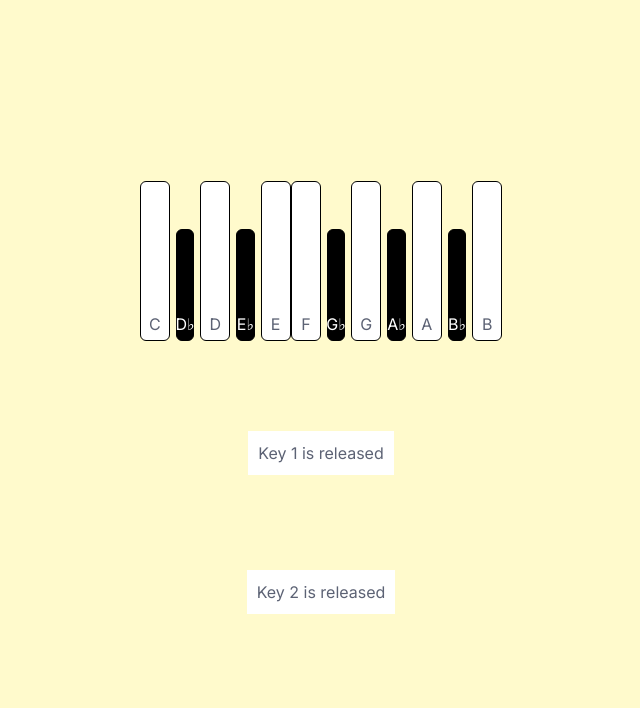
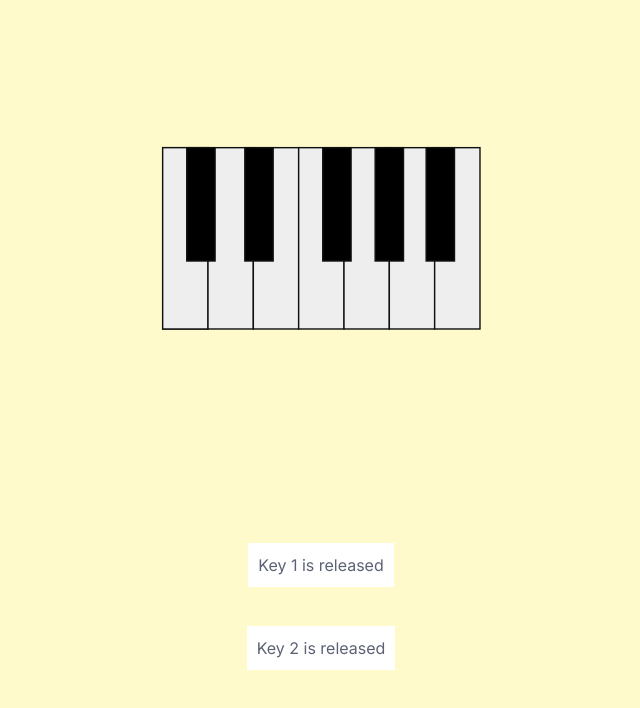
Before and after one commit to asgervelling/sheet-music-editor, a Next.js app: page / in a window 1280 px wide. Shown: the top 708 px of the page, without its empty margins (319-959 px from the left). Built offline with nearby package versions, Linux system fonts and the light colour scheme.

Commit message:
Added some svg

```diff
--- a/src/app/layout.tsx
+++ b/src/app/layout.tsx
@@ -16,7 +16,9 @@ export default function RootLayout({
 }) {
   return (
     <html lang="en">
-      <body className={inter.className}>{children}</body>
+      <body className={inter.className}>
+        {children}
+      </body>
     </html>
   )
 }
--- a/src/app/page.tsx
+++ b/src/app/page.tsx
@@ -1,12 +1,13 @@
 import KeyboardKey from "@/components/KeyboardKey"
 import Piano from "../components/Piano"
 import { StateProvider } from "./context/StateContext"
+import PianoSVG from "@/components/PianoSVG"
 
 export default function Home() {
   return (
     <main className="flex min-h-screen flex-col items-center justify-evenly p-24">
       <StateProvider>
-        <Piano />
+        <PianoSVG />
         <KeyboardKey keyName="1" />
         <KeyboardKey keyName="2" />
       </StateProvider>
--- a/src/components/Piano/BlackKey.tsx
+++ b/src/components/Piano/BlackKey.tsx
@@ -1,5 +1,6 @@
 "use client";
 import { PianoKeyProps } from "./props";
+import "./PianoKey.css";
 
 export default function BlackKey({ noteName, active }: PianoKeyProps) {
   const keyStyle = {
@@ -9,9 +10,7 @@ export default function BlackKey({ noteName, active }: PianoKeyProps) {
 
   return (
     <div
-      className="w-3/5 h-28 p-1
-                 flex flex-col justify-end items-center
-                 border border-black rounded-md"
+      className="piano-key black-key"
       style={keyStyle}
     >
       <p>{noteName}</p>
--- a/src/components/Piano/PianoKey.css
+++ b/src/components/Piano/PianoKey.css
@@ -3,6 +3,7 @@
   display: flex;
   align-items: flex-end;
   justify-content: center;
+  position: relative;
 }
 
 .white-key {
@@ -10,6 +11,8 @@
   background-color: white;
   border: 1px solid #000;
   cursor: pointer;
+  position: relative;
+  z-index: 0; /* Ensure white keys are below black keys */
 }
 
 .black-key {
@@ -17,10 +20,13 @@
   height: 120px;
   background-color: black;
   position: absolute;
-  z-index: 1;
+  z-index: 1; /* Place black keys above white keys */
   cursor: pointer;
+  transform: translateX(-15px);
 }
 
-.active {
-  background-color: #f0f0f0; /* Change the background color for active keys */
+/* Adjust the position of the white keys in the piano
+   except the first one */
+.white-key:not(:first-child) {
+  border-radius: 4rem;
 }
--- a/src/components/Piano/PianoKey.tsx
+++ b/src/components/Piano/PianoKey.tsx
@@ -3,11 +3,11 @@ import React from "react";
 import BlackKey from "./BlackKey";
 import WhiteKey from "./WhiteKey";
 import { PianoKeyProps } from "./props";
-import "./PianoKey.css"; // Import the CSS file
+import "./PianoKey.css";
 
 function PianoKey({ noteName, active }: PianoKeyProps) {
   return (
-    <div className="w-full flex justify-center items-end">
+    <div className="w-full flex justify-center items-start">
       {noteName.length === 2 ? (
         <BlackKey noteName={noteName} active={active} />
       ) : (
--- a/src/components/Piano/WhiteKey.tsx
+++ b/src/components/Piano/WhiteKey.tsx
@@ -1,5 +1,6 @@
 "use client";
 import { PianoKeyProps } from "./props";
+import "./PianoKey.css";
 
 export default function WhiteKey({ noteName, active }: PianoKeyProps) {
   const keyStyle = {
@@ -9,9 +10,7 @@ export default function WhiteKey({ noteName, active }: PianoKeyProps) {
 
   return (
     <div
-      className="w-full h-40 p-1
-                 flex flex-col justify-end items-center
-                 border border-black rounded-md"
+      className="piano-key white-key"
       style={keyStyle}
     >
       <p>{noteName}</p>
--- /dev/null
+++ b/src/components/PianoSVG.tsx
@@ -0,0 +1,38 @@
+import React from "react";
+import SVGPianoKey from "./SVGPianoKey";
+
+const PianoSVG = () => {
+  const whiteHeight = 16;
+  const blackHeight = 10;
+
+  return (
+    <div className="w-1/3 h-96">
+      <svg version="1.1" xmlns="http://www.w3.org/2000/svg" viewBox="0 0 32 34">
+        <g id="Keyboard">
+          <g id="Octave" stroke="#111" stroke-width="0.125">
+            <g id="WhiteKeys" fill="#eee">
+              <SVGPianoKey x={2} y={2} width={4} height={whiteHeight} />
+              <SVGPianoKey x={2} y={2} width={4} height={whiteHeight} />
+              <SVGPianoKey x={6} y={2} width={4} height={whiteHeight} />
+              <SVGPianoKey x={10} y={2} width={4} height={whiteHeight} />
+              <SVGPianoKey x={14} y={2} width={4} height={whiteHeight} />
+              <SVGPianoKey x={18} y={2} width={4} height={whiteHeight} />
+              <SVGPianoKey x={22} y={2} width={4} height={whiteHeight} />
+              <SVGPianoKey x={26} y={2} width={4} height={whiteHeight} />
+            </g>
+
+            <g id="BlackKeys" fill="#000">
+              <SVGPianoKey x={4.125} y={2} width={2.5} height={blackHeight} />
+              <SVGPianoKey x={9.25} y={2} width={2.5} height={blackHeight} />
+              <SVGPianoKey x={16.125} y={2} width={2.5} height={blackHeight} />
+              <SVGPianoKey x={20.75} y={2} width={2.5} height={blackHeight} />
+              <SVGPianoKey x={25.25} y={2} width={2.5} height={blackHeight} />
+            </g>
+          </g>
+        </g>
+      </svg>
+    </div>
+  );
+};
+
+export default PianoSVG;
--- /dev/null
+++ b/src/components/SVGPianoKey.tsx
@@ -0,0 +1,19 @@
+type SVGPianoKeyProps = {
+  x: number
+  y: number
+  width: number
+  height: number
+}
+
+export default function SVGPianoKey({ x, y, width, height }: SVGPianoKeyProps) {
+  return (
+    <rect
+      x={x}
+      y={y}
+      width={width}
+      height={height}
+      stroke="#111"
+      strokeWidth="0.125"
+    />
+  )
+}
```
